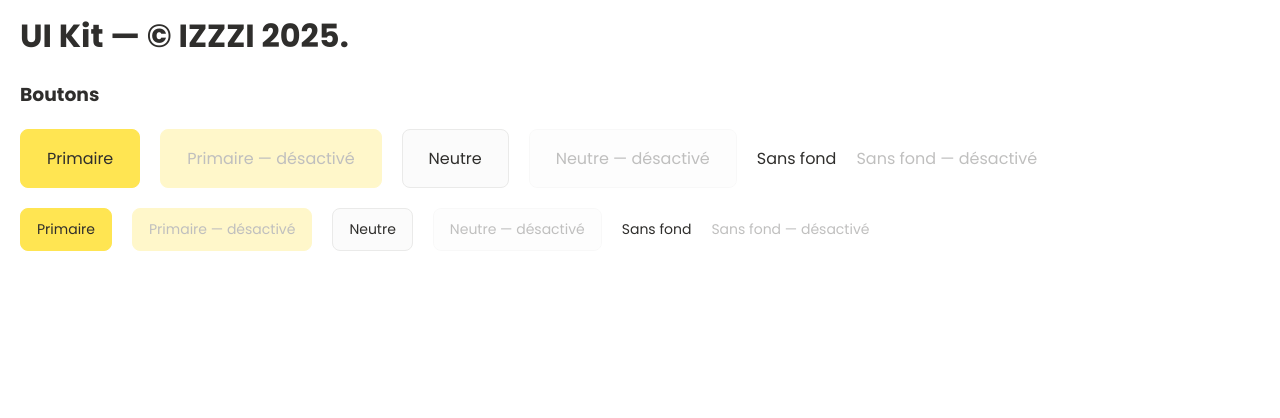
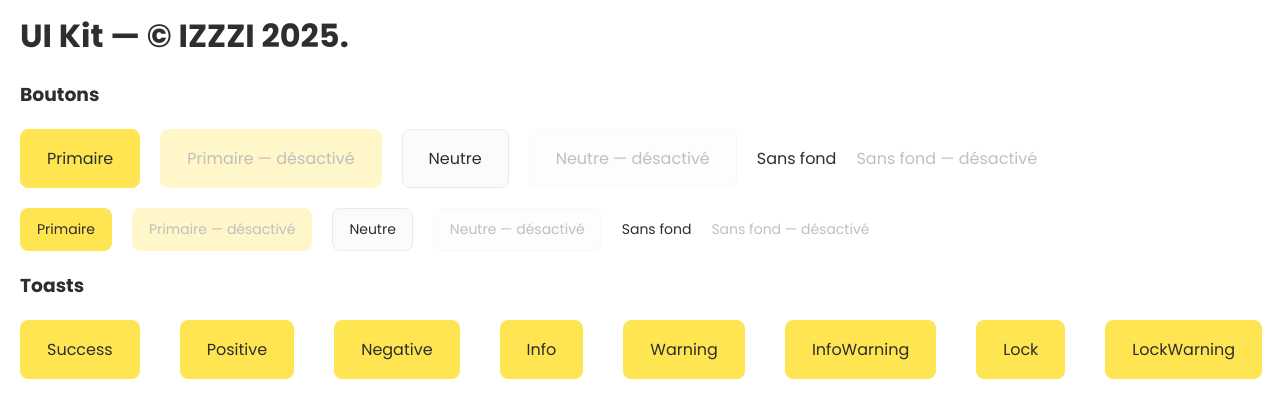
Before and after one commit to Karamelooo/ESGI-IZZZI, a Vue app in the folder front/: page / in a window 1280 px wide. Shown: the top 418 px of the page. Built offline with nearby package versions, Linux system fonts and the light colour scheme.

Commit message:
feat: add icon support on Button component

```diff
--- a/front/src/App.vue
+++ b/front/src/App.vue
@@ -1,8 +1,12 @@
 <script lang="ts" setup>
 import Button from './components/Button.vue';
+import { useToast } from './composables/useToast';
+import ToastContainer from './components/ToastContainer.vue'
+
+const toast = useToast();
 </script>
-
 <template>
+    <ToastContainer />
     <div id="root">
         <h1>UI Kit — © IZZZI 2025.</h1>
 
@@ -23,6 +27,17 @@ import Button from './components/Button.vue';
             <Button size="small" variant="plain">Sans fond</Button>
             <Button size="small" variant="plain" :disabled="true">Sans fond — désactivé</Button>
         </div>
+        <h3>Toasts</h3>
+        <div class="row">
+            <Button @click="toast.success('Les étudiants ont bien été relancés.')">Success</button><br>
+            <Button  @click="toast.positive('Alerte', 'Ricotta Chicago Aussie extra pie. Ranch parmesan anchovies sautéed lovers red Chicago stuffed.')">Positive</button><br>
+            <Button  @click="toast.negative('Alerte', 'Ricotta Chicago Aussie extra pie. Ranch parmesan anchovies sautéed lovers red Chicago stuffed.')">Negative</button><br>
+            <Button  @click="toast.info('Plan actuel.')">Info</button><br>
+            <Button  @click="toast.warning('Période d’essai terminée :\n changez de plan pour débloquer les retours illimités.')">Warning</button><br>
+            <Button  @click="toast.infoWarning('Les étudiants ont bien été relancés.')">InfoWarning</button><br>
+            <Button  @click="toast.lock('Les étudiants ont bien été relancés.')">Lock</button><br>
+            <Button  @click="toast.lockWarning('Les étudiants ont bien été relancés.')">LockWarning</button><br>
+        </div>
     </div>
 </template>
 
--- a/front/src/components/Button.vue
+++ b/front/src/components/Button.vue
@@ -1,22 +1,13 @@
-<template>
-    <button
-        :class="['button', `button--${variant}`, `button--${size}`]"
-        :type="type"
-        :disabled="disabled"
-        @click="handleClick"
-    >
-        <slot />
-    </button>
-</template>
-
 <script lang="ts" setup>
 import { defineProps, defineEmits } from 'vue';
+import Icon from './Icon.vue'
 
 const props = withDefaults(
     defineProps<{
         type?: 'button' | 'submit' | 'reset';
         variant?: 'primary' | 'neutral' | 'plain';
         size?: 'small' | 'medium';
+        icon?: string;
         disabled?: boolean;
     }>(),
     {
@@ -38,6 +29,20 @@ const handleClick = (event: MouseEvent) => {
 };
 </script>
 
+<template>
+    <button
+        :class="['button', `button--${variant}`, `button--${size}`]"
+        :type="type"
+        :disabled="disabled"
+        @click="handleClick"
+    >
+    <div class="container-button">
+        <slot />
+        <Icon v-if=icon :name="icon" />
+    </div>
+    </button>
+</template>
+
 <style scoped>
 /* Base styles */
 .button {
@@ -50,6 +55,12 @@ const handleClick = (event: MouseEvent) => {
         background-color 0.2s ease-in-out,
         border-color 0.2s ease-in-out,
         color 0.2s ease-in-out;
+}
+
+.container-button {
+    display:flex;
+    gap:16px;
+    align-items:center;
 }
 
 /* Size variants */
```
